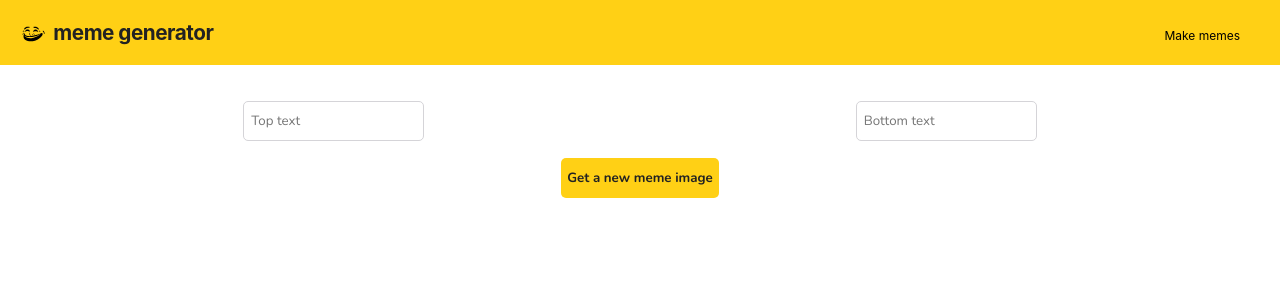
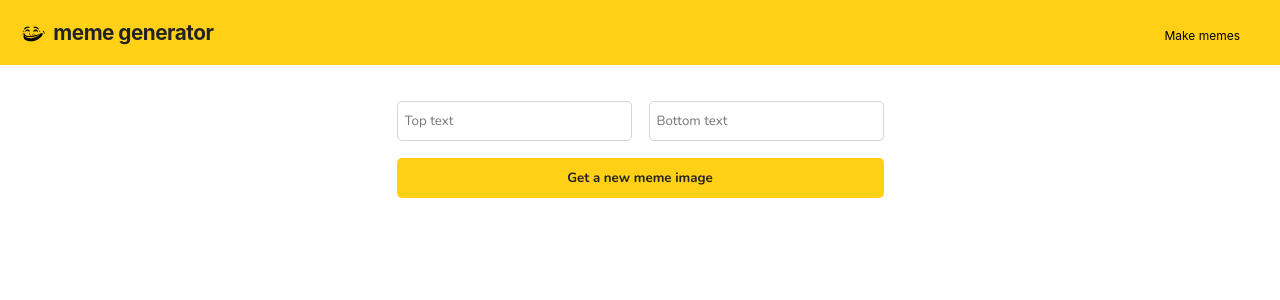
Before and after one commit to lsrzar/meme-gen, a React (Create React App) app: page / in a window 1280 px wide. Shown: the top 300 px of the page. Built offline with nearby package versions, Linux system fonts and the light colour scheme; a web font is replaced by a local one.

Commit message:
Add form input styling

```diff
--- a/src/components/styles/Hero.scss
+++ b/src/components/styles/Hero.scss
@@ -1,12 +1,13 @@
 .Hero {
   padding: 36px;
+  justify-items: center;
 }
 
 .hero--form {
   display: grid;
-  grid-template: 40px 40px / 1fr 1fr;
+  grid-template: 40px 40px / minmax(235px, 1fr) minmax(235px, 1fr);
   gap: 17px;
-  justify-items: center;
+  justify-self: center;
 }
 
 .form--input {
@@ -14,6 +15,16 @@
   border-radius: 5px;
   border: 1px solid #d5d4d8;
   text-indent: 5px;
+  &:hover {
+    border-color: rgb(255, 208, 21);
+  }
+  &:focus {
+    &::placeholder {
+      color: transparent;
+    }
+    outline: none;
+    border: 1px solid rgb(255, 208, 21);
+  }
 }
 
 .form--button {
@@ -22,7 +33,7 @@
   font-family: 'Nunito', sans-serif;
   text-transform: none;
   font-weight: bold;
-  grid-column: 1 / -1;
+  grid-column: 1 / 3;
   border-radius: 5px;
   border: none;
   cursor: pointer;
```
